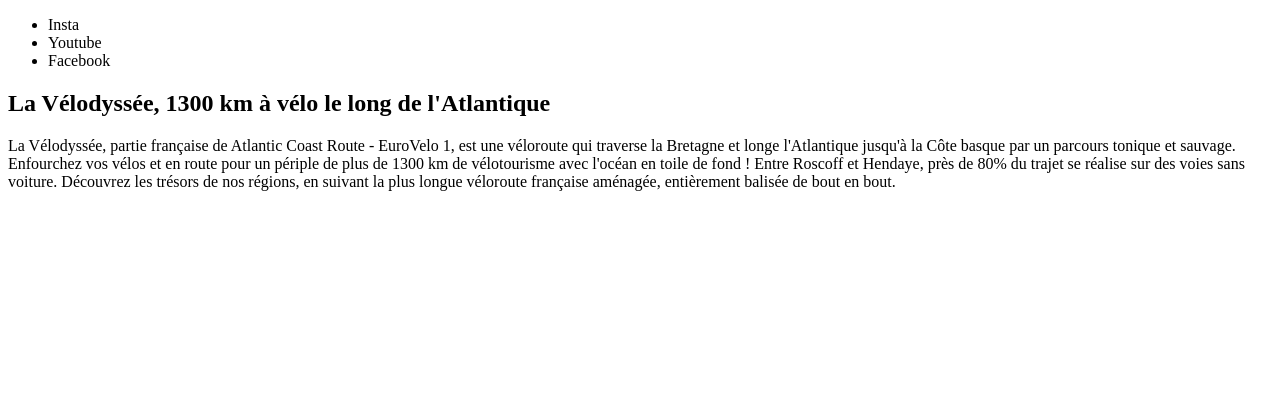
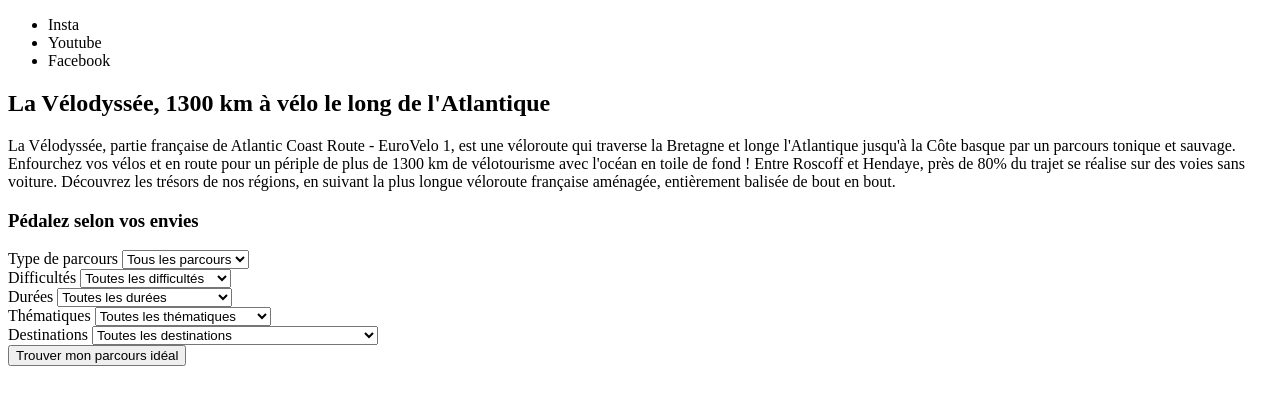
Before and after one commit to ABRAHAM-Clement/Brief-Final, a plain HTML site: page Page d'acceuil/Acceuil.html in a window 1280 px wide. Drawn offline with Linux system fonts and the light colour scheme; files that its build step writes are made by us from their sources; files whose address does not match are found by name.

Commit message:
pédalez selon vos envies HTML

```diff
--- a/Page d'acceuil/Acceuil.html
+++ b/Page d'acceuil/Acceuil.html
@@ -22,6 +22,34 @@
 <h2>La Vélodyssée, 1300 km à vélo le long de l'Atlantique</h2>
 <p>La Vélodyssée, partie française de Atlantic Coast Route - EuroVelo 1</a>, est une véloroute qui traverse la Bretagne et longe l'Atlantique jusqu'à la Côte basque par un parcours tonique et sauvage.<br />
   Enfourchez vos vélos et en route pour un périple de plus de 1300 km de vélotourisme avec l'océan en toile de fond ! Entre Roscoff et Hendaye, près de 80% du trajet se réalise sur des voies sans voiture. Découvrez les trésors de nos régions, en suivant la plus longue véloroute française aménagée, entièrement balisée de bout en bout.</p>
+  <h3>Pédalez selon vos envies</h3>
+  <form class="mon-parcours-form" data-drupal-selector="mon-parcours-form" action="/" method="post" id="mon-parcours-form" accept-charset="UTF-8">
+    <div class="js-form-item form-item js-form-type-select form-item-type-de-parcours form-item-select js-form-item-type-de-parcours form-no-label">
+        <label for="edit-type-de-parcours" class="visually-hidden">Type de parcours</label>
+          <select data-drupal-selector="edit-type-de-parcours" id="edit-type-de-parcours" name="type_de_parcours" class="form-select"><option value="" selected="selected">Tous les parcours</option><option value="96">Aller simple</option><option value="97">Aller-retour</option><option value="98">Boucle</option></select>
+          </div>
+  <div class="js-form-item form-item js-form-type-select form-item-difficulte form-item-select js-form-item-difficulte form-no-label">
+        <label for="edit-difficulte" class="visually-hidden">Difficultés</label>
+          <select data-drupal-selector="edit-difficulte" id="edit-difficulte" name="difficulte" class="form-select"><option value="" selected="selected">Toutes les difficultés</option><option value="1">Je débute / En famille</option><option value="17">J&#039;ai l&#039;habitude</option><option value="2">Je me dépasse</option></select>
+          </div>
+  <div class="js-form-item form-item js-form-type-select form-item-duree form-item-select js-form-item-duree form-no-label">
+        <label for="edit-duree" class="visually-hidden">Durées</label>
+          <select data-drupal-selector="edit-duree" id="edit-duree" name="duree" class="form-select"><option value="" selected="selected">Toutes les durées</option><option value="3">Journée</option><option value="24">Long séjour (+ de 7 jours)</option><option value="22">A la Semaine</option><option value="25">Court séjour (3 à 5 jours)</option><option value="18">Week-end</option></select>
+          </div>
+  <div class="js-form-item form-item js-form-type-select form-item-thematique form-item-select js-form-item-thematique form-no-label">
+        <label for="edit-thematique" class="visually-hidden">Thématiques</label>
+          <select data-drupal-selector="edit-thematique" id="edit-thematique" name="thematique" class="form-select"><option value="" selected="selected">Toutes les thématiques</option><option value="6">Le littoral</option><option value="13">Nature et patrimoine</option><option value="15">Au fil de l&#039;eau</option><option value="16">Forêts et landes</option><option value="8">En famille</option><option value="11">Vignobles et Gastronomie</option><option value="12">Panoramas</option></select>
+          </div>
+  <div class="js-form-item form-item js-form-type-select form-item-destinations form-item-select js-form-item-destinations form-no-label">
+        <label for="edit-destinations" class="visually-hidden">Destinations</label>
+          <select data-drupal-selector="edit-destinations" id="edit-destinations" name="destinations" class="form-select"><option value="" selected="selected">Toutes les destinations</option><option value="101">Nouvelle-Aquitaine (La Rochelle &gt; Hendaye)</option><option value="100">Pays de la Loire (Nantes &gt; La Rochelle)</option><option value="99">Bretagne (Roscoff &gt; Nantes)</option></select>
+          </div>
+  <input autocomplete="off" data-drupal-selector="form-yzwrmo9nmrec3cmh6ke1sf4li9jnvz0ev6njxy9fqqs" type="hidden" name="form_build_id" value="form-yzWRmO9NMRec3CMH6ke1sf4li9jNvZ0EV6njxy9fQQs" />
+  <input data-drupal-selector="edit-mon-parcours-form" type="hidden" name="form_id" value="mon_parcours_form" />
+  <div data-drupal-selector="edit-actions" class="form-actions js-form-wrapper form-wrapper" id="edit-actions"><input data-drupal-selector="edit-submit" type="submit" id="edit-submit" name="op" value="Trouver mon parcours idéal" class="button js-form-submit form-submit" />
+  </div>
+
+  </form>
 
 
   </body>
```
